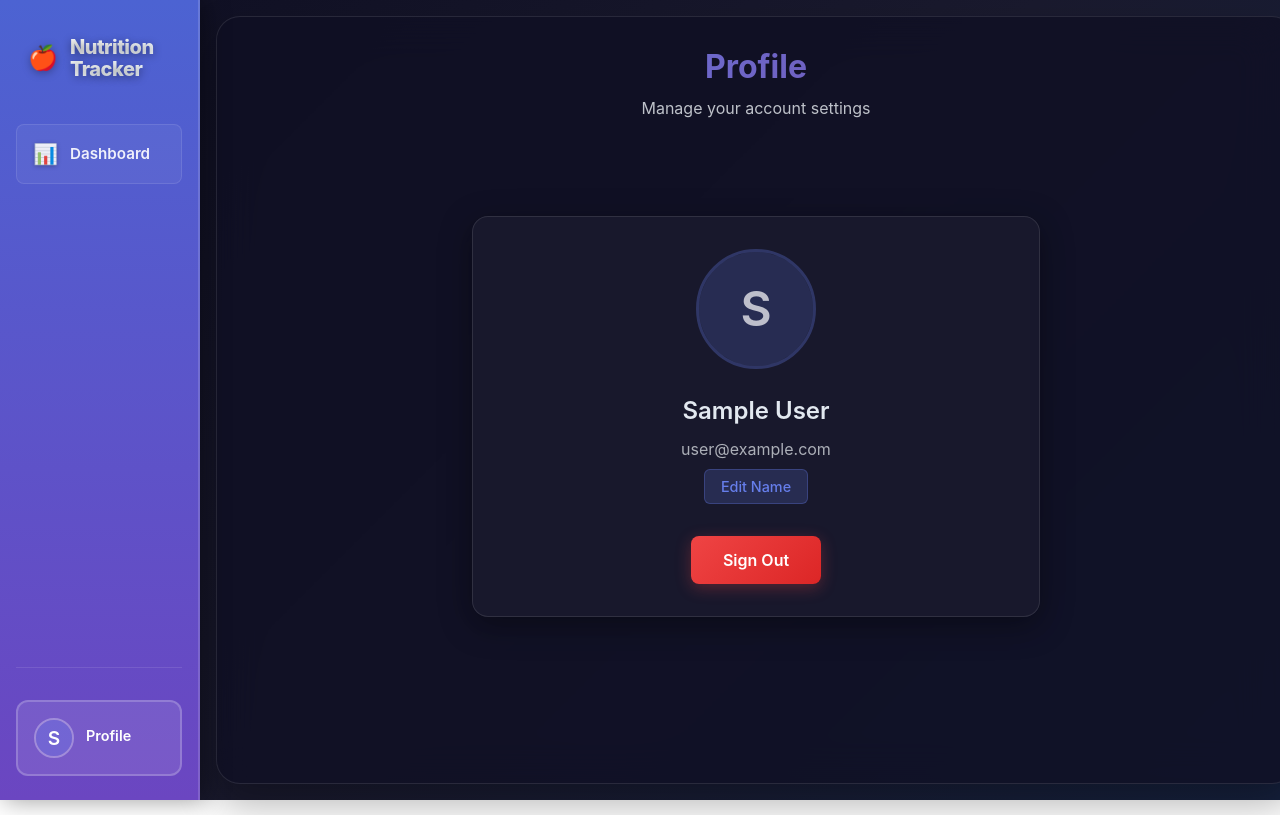
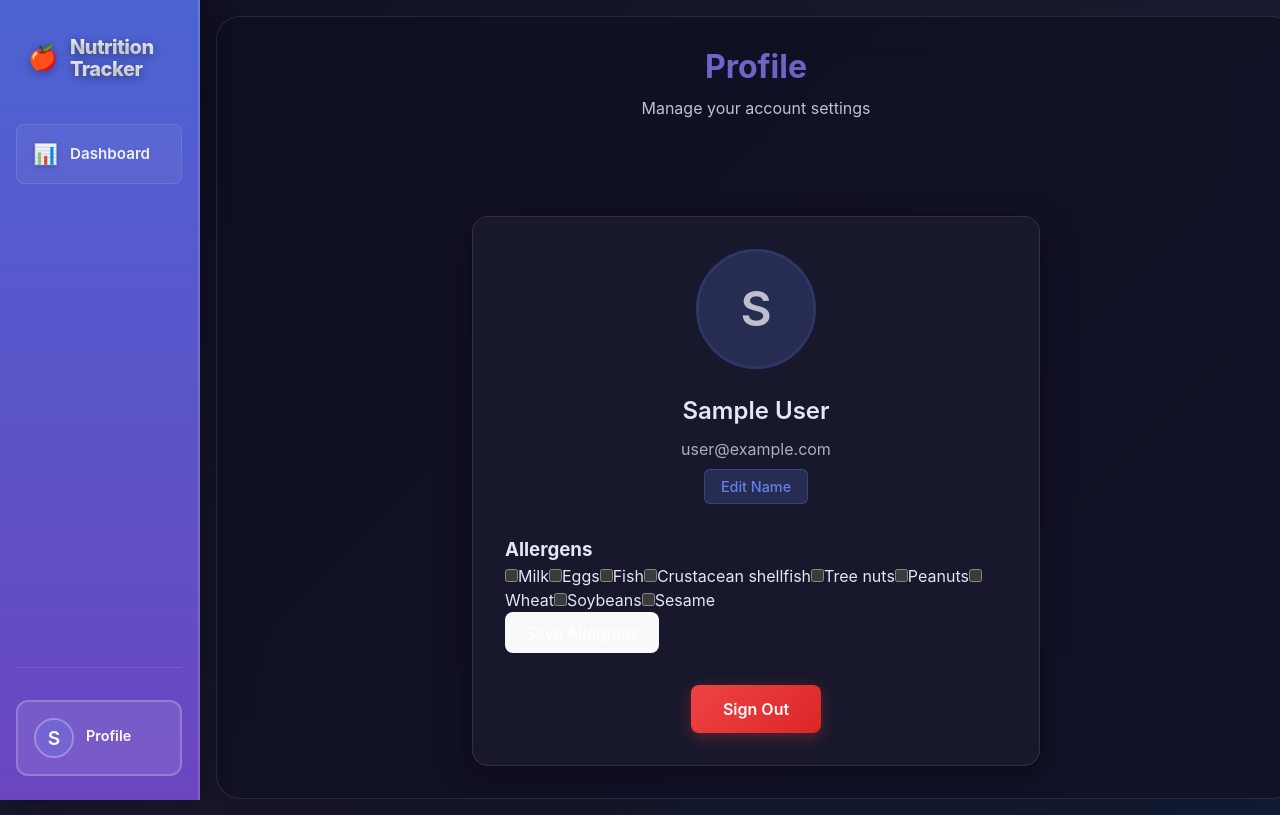
Before and after one commit to cadwalt/On-Campus-Nutrition-Tracker, a React (Vite) app: page /profile in a window 1280 px wide. Built offline with nearby package versions, Linux system fonts and the light colour scheme; no server answers; the database is empty; sample sign-in values are in the browser's storage.

Commit message:
Add allergen selection to sign up and profile
Users can now select their allergens during sign up and update them from the profile page. Allergen data is stored in Firestore and can be modified via checkboxes in both forms.

```diff
--- a/src/components/SignUpForm.tsx
+++ b/src/components/SignUpForm.tsx
@@ -8,6 +8,8 @@ const SignUpForm: React.FC = () => {
   const [name, setName] = useState('');
   const [email, setEmail] = useState('');
   const [password, setPassword] = useState('');
+  const [allergens, setAllergens] = useState<string[]>([]);
+  const [selectedAllergens, setSelectedAllergens] = useState<string[]>([]);
   const [error, setError] = useState<string | null>(null);
   const [success, setSuccess] = useState<string | null>(null);
   const [loading, setLoading] = useState(false);
@@ -32,6 +34,7 @@ const SignUpForm: React.FC = () => {
       await setDoc(doc(db, 'users', user.uid), {
         name: name.trim(),
         email: email,
+        allergens: selectedAllergens, // <-- use selectedAllergens here
         profile_picture: null, // Will be null initially, can be updated later
         created_at: new Date(),
         updated_at: new Date()
@@ -52,6 +55,27 @@ const SignUpForm: React.FC = () => {
       setLoading(false);
     }
   };
+
+  const handleAllergenChange = (allergen: string) => {
+    setSelectedAllergens(prev =>
+      prev.includes(allergen)
+        ? prev.filter(a => a !== allergen)
+        : [...prev, allergen]
+    );
+  };
+
+    // Top 9 allergens
+  const ALLERGENS = [
+    "Milk",
+    "Eggs",
+    "Fish",
+    "Crustacean shellfish",
+    "Tree nuts",
+    "Peanuts",
+    "Wheat",
+    "Soybeans",
+    "Sesame"
+  ];
 
   return (
     <div className="auth-form">
@@ -90,6 +114,21 @@ const SignUpForm: React.FC = () => {
             required
           />
         </div>
+                  <div className="allergen-section">
+            <h3>Allergens</h3>
+            <div className="allergen-checkboxes">
+              {ALLERGENS.map(allergen => (
+                <label key={allergen}>
+                  <input
+                    type="checkbox"
+                    checked={selectedAllergens.includes(allergen)}
+                    onChange={() => handleAllergenChange(allergen)}
+                  />
+                  {allergen}
+                </label>
+              ))}
+            </div>
+          </div>
         <button type="submit" className="auth-button" disabled={loading}>
           {loading ? 'Creating Account...' : 'Sign Up'}
         </button>
--- a/src/pages/ProfilePage.tsx
+++ b/src/pages/ProfilePage.tsx
@@ -2,7 +2,7 @@ import React, { useState, useEffect } from 'react';
 import { useNavigate } from 'react-router-dom';
 import { auth, db } from '../firebase';
 import { signOut, updateProfile } from 'firebase/auth';
-import { doc, updateDoc } from 'firebase/firestore';
+import { doc, updateDoc, getDoc } from 'firebase/firestore';
 import type { User } from 'firebase/auth';
 
 const ProfilePage: React.FC = () => {
@@ -13,12 +13,22 @@ const ProfilePage: React.FC = () => {
   const [updateLoading, setUpdateLoading] = useState(false);
   const [updateError, setUpdateError] = useState<string | null>(null);
   const [updateSuccess, setUpdateSuccess] = useState(false);
+  const [selectedAllergens, setSelectedAllergens] = useState<string[]>([]);
   const navigate = useNavigate();
 
   useEffect(() => {
-    const unsubscribe = auth.onAuthStateChanged((user) => {
+    const unsubscribe = auth.onAuthStateChanged(async (user) => {
       setUser(user);
       setLoading(false);
+      if (user) {
+        // Load allergens from Firestore
+        const userDocRef = doc(db, 'users', user.uid);
+        const userDocSnap = await getDoc(userDocRef);
+        if (userDocSnap.exists()) {
+          const data = userDocSnap.data();
+          setSelectedAllergens(data.allergens || []);
+        }
+      }
     });
     return () => unsubscribe();
   }, []);
@@ -91,6 +101,28 @@ const ProfilePage: React.FC = () => {
     }
   };
 
+  const handleAllergenChange = (allergen: string) => {
+    setSelectedAllergens(prev =>
+      prev.includes(allergen)
+        ? prev.filter(a => a !== allergen)
+        : [...prev, allergen]
+    );
+  };
+
+  const handleSaveAllergens = async () => {
+    if (!user) return;
+    try {
+      const userDocRef = doc(db, 'users', user.uid);
+      await updateDoc(userDocRef, {
+        allergens: selectedAllergens,
+        updated_at: new Date()
+      });
+      setUpdateSuccess(true);
+    } catch (error: any) {
+      setUpdateError(error.message || 'Failed to update allergens');
+    }
+  };
+
   if (loading) {
     return (
       <div className="profile-page">
@@ -111,6 +143,19 @@ const ProfilePage: React.FC = () => {
       </div>
     );
   }
+
+  // Top 9 allergens
+  const ALLERGENS = [
+    "Milk",
+    "Eggs",
+    "Fish",
+    "Crustacean shellfish",
+    "Tree nuts",
+    "Peanuts",
+    "Wheat",
+    "Soybeans",
+    "Sesame"
+  ];
 
   return (
     <div className="profile-page">
@@ -182,6 +227,25 @@ const ProfilePage: React.FC = () => {
             </div>
           )}
 
+          <div className="allergen-section">
+            <h3>Allergens</h3>
+            <div className="allergen-checkboxes">
+              {ALLERGENS.map(allergen => (
+                <label key={allergen}>
+                  <input
+                    type="checkbox"
+                    checked={selectedAllergens.includes(allergen)}
+                    onChange={() => handleAllergenChange(allergen)}
+                  />
+                  {allergen}
+                </label>
+              ))}
+            </div>
+            <button onClick={handleSaveAllergens} className="save-allergens-button">
+              Save Allergens
+            </button>
+          </div>
+
           <div className="profile-actions">
             <button className="logout-button" onClick={handleLogout}>
               Sign Out
```
